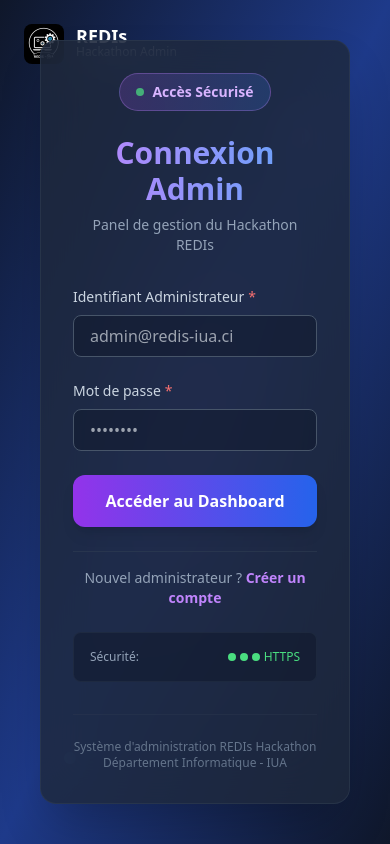
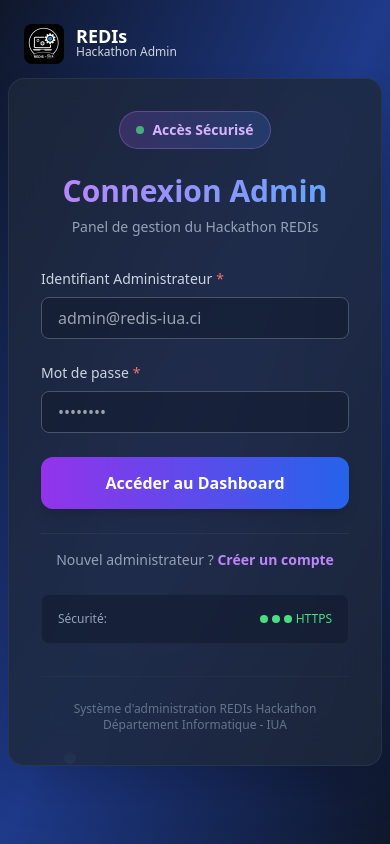
Before and after one commit to kouahodavid6/HACKATHON-REDIs-IUA-2025, a React (Vite) app: page /login in a window 390 px wide. Built offline with nearby package versions, Linux system fonts and the light colour scheme.

Commit message:
update du systeme d'authentification

```diff
--- a/src/pages/Auth/LoginAdmin.jsx
+++ b/src/pages/Auth/LoginAdmin.jsx
@@ -28,7 +28,7 @@ const LoginAdmin = () => {
     };
 
     return (
-        <div className="min-h-screen flex items-center justify-center bg-gradient-to-br from-slate-900 via-blue-900 to-slate-900 relative overflow-hidden p-10 sm:p-8">
+        <div className="min-h-screen flex items-center justify-center bg-gradient-to-br from-slate-900 via-blue-900 to-slate-900 relative overflow-hidden p-2 sm:p-4">
             {/* Éléments de décorations */}
             <div className="absolute inset-0 bg-[radial-gradient(ellipse_at_center,_var(--tw-gradient-stops))] from-purple-500/10 via-transparent to-transparent"></div>
             <div className="absolute top-32 right-20 w-4 h-4 bg-purple-400 rounded-full animate-pulse"></div>
--- a/src/pages/Auth/RegisterAdmin.jsx
+++ b/src/pages/Auth/RegisterAdmin.jsx
@@ -30,7 +30,7 @@ const RegisterAdmin = () => {
     };
 
     return (
-        <div className="min-h-screen flex items-center justify-center bg-gradient-to-br from-slate-900 via-purple-900 to-slate-900 relative overflow-hidden p-10 sm:p-8">
+        <div className="min-h-screen flex items-center justify-center bg-gradient-to-br from-slate-900 via-purple-900 to-slate-900 relative overflow-hidden p-2 sm:p-4">
             {/* Éléments de décorations */}
             <div className="absolute inset-0 bg-[radial-gradient(ellipse_at_center,_var(--tw-gradient-stops))] from-blue-500/10 via-transparent to-transparent"></div>
             <div className="absolute top-20 left-10 w-4 h-4 bg-blue-400 rounded-full animate-pulse"></div>
```
